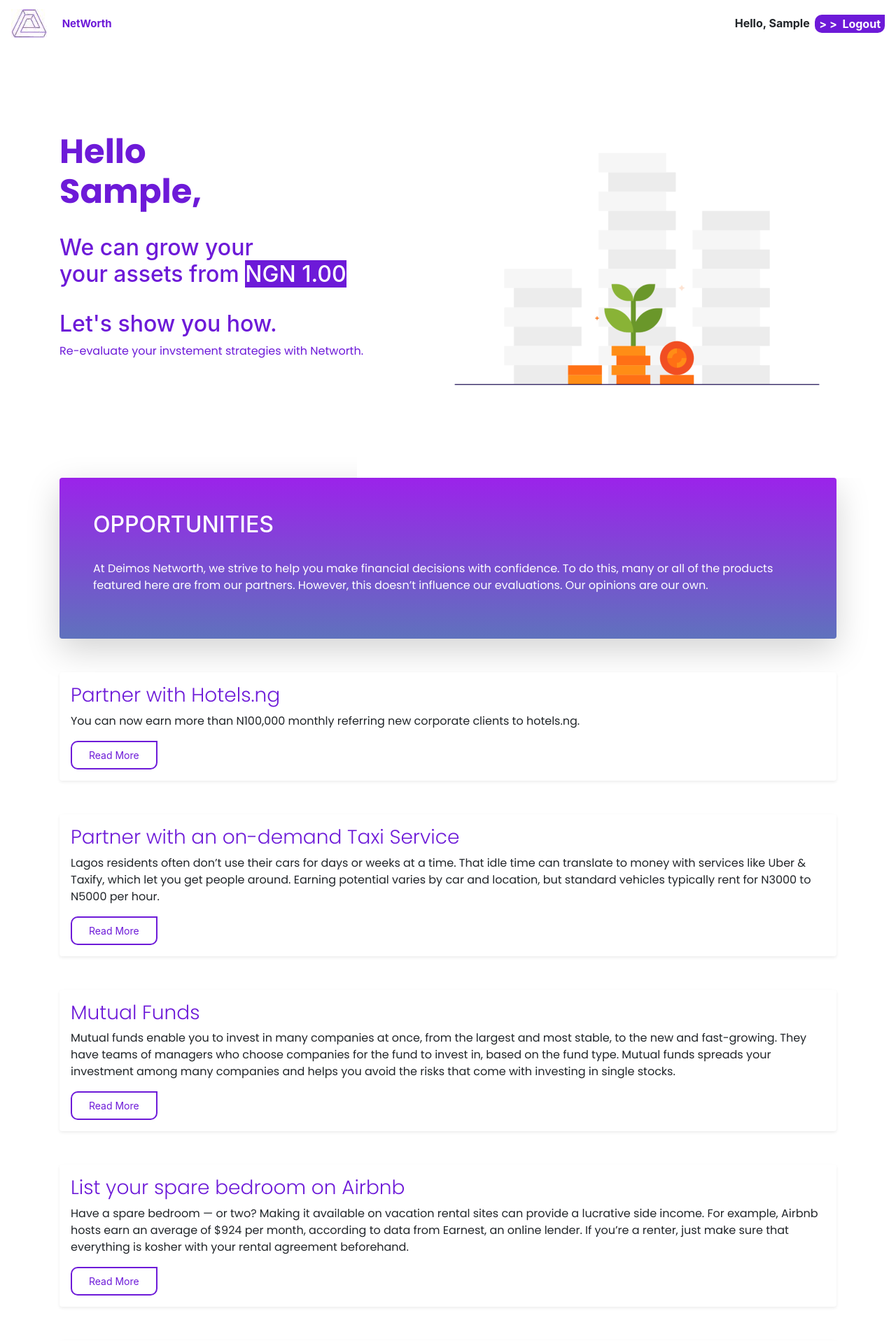
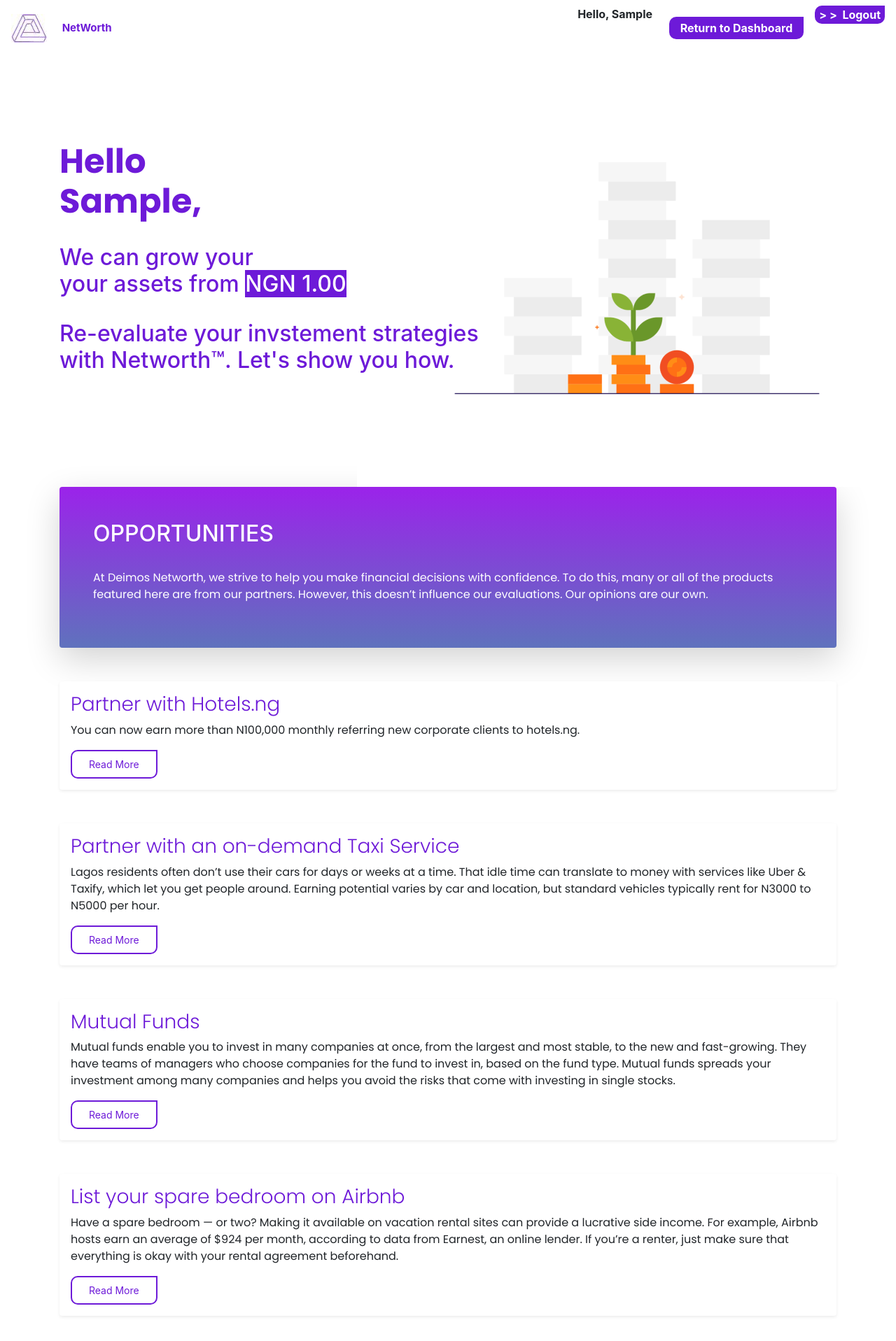
Before and after one commit to hngi/deimos-net-worth-web-app, a PHP site: page /investment.php in a window 1280 px wide. Shown: the top 1917 px of the page at 70% size. Run offline with PHP 8.4, Linux system fonts and the light colour scheme; the visitor is signed in with stand-in values (Sample User, id 1); some libraries are stand-ins or nearby versions.

Commit message:
added return to dashboard button, fixed cta on investment, udated content & other minor fixes

```diff
--- a/certificate.php
+++ b/certificate.php
@@ -101,8 +101,8 @@ $_SESSION['net_worth'] = $netVal; //assign to session
 
                 <p id="footer"><em>Signed</em></p>
                 <div class="">
-                <img src="img/signature.svg" alt="signature" style="width: 5em; margin-top:-15px; margin-bottom: -15px;" >
-                </div> <br>
+                <img src="img/signature.svg" alt="signature" style="width: 5em; margin-top:-15px; margin-bottom: -5px;" >
+                </div>
                 <p>Deimos Elders</p>
 
 
@@ -110,7 +110,7 @@ $_SESSION['net_worth'] = $netVal; //assign to session
                     <button type="submit" style="margin-bottom:40px;" class="btn btn-primary">Back to Dashboard</button>
                 </form>
                 <form action="investment.php">
-                    <button type="submit" style="margin-bottom:40px;" class="btn btn-primary">Get Investment Advice</button>
+                    <button type="submit" style="margin-bottom:40px;" class="btn btn-default btn-grad text-white font-weight-bold"">Get FREE Investment Advice</button>
                 </form>
 
 
--- a/css/investment.css
+++ b/css/investment.css
@@ -80,6 +80,7 @@ p{
 .btn-ft{
     background-image: linear-gradient(-60deg, #ff5858 0%, #f09819 100%);
     border-radius: 10px 0 10px 10px;
+
 }
 
 .btn-ft:hover{
--- a/investment.php
+++ b/investment.php
@@ -76,8 +76,16 @@ if (isset($_POST["send"])) {
 
                     <?php else: ?>
                     <li class="nav-item">
-                    <span class="dashboard-header-span" style="font-weight:bold;">Hello, <?php echo ucfirst($username);?> &nbsp;</span>
+                        <span class="dashboard-header-span" style="font-weight:bold;">Hello, <?php echo ucfirst($username);?> &nbsp;</span>
                     </li>
+
+                    <li class="nav-item">
+                        <form action="dashboard.php">
+                            <button type="submit" class="btn btn-default m-3 pt-1 pl-3 pr-3 pb-1">Return to Dashboard</button>
+                        </form>
+                    </li>
+
+
                     <li class="nav-item">
                     <form action="server.php">
                             <button type="submit" name="logout"> &gt; &gt; &nbsp;Logout</button>
@@ -85,13 +93,8 @@ if (isset($_POST["send"])) {
                     </li>
 
                     <?php endif; ?>
-                    <!-- <form action="dashboard.php">
-                        <li class="nav-item active">
-                            <button type="submit" class="m-3 pt-1 pl-3 pr-3 pb-1">Dashboard</button>
-                        </li>
-                    </form>
 
-                    <form action="server.php" method="GET">
+                    <!-- <form action="server.php" method="GET">
                         <li>
                             <button type="submit" class="m-3 pt-1 pl-3 pr-3 pb-1" id="btn-css"
                                 name="logout">Logout</button>
@@ -127,9 +130,7 @@ if (isset($_POST["send"])) {
 
                 <br>
 
-                <h2> Let's show you how. </h2>
-
-                <p> Re-evaluate your invstement strategies with Networth.</p>
+                <h2> Re-evaluate your invstement strategies with Networth&trade;. Let's show you how. </h2>
 
 
             </div>
@@ -192,7 +193,7 @@ if (isset($_POST["send"])) {
 
             <p> Have a spare bedroom — or two? Making it available on vacation rental sites can provide a lucrative side
                 income. For example, Airbnb hosts earn an average of $924 per month, according to data from Earnest, an
-                online lender. If you’re a renter, just make sure that everything is kosher with your rental agreement
+                online lender. If you’re a renter, just make sure that everything is okay with your rental agreement
                 beforehand.</p>
 
             <button class="btn btn-default btn-sm px-4 py-2"> Read More</button>
@@ -213,13 +214,9 @@ if (isset($_POST["send"])) {
 
         <div class="shadow-sm p-3 mb-5 bg-white rounded">
             <!--------suggesttions-------------------->
-            <h3> Make deliveries for O-ride, Jumia Food</h3>
+            <h3> Join our Lending Club</h3>
 
-            <p> Websites such as Upwork, Fiverr and Freelancer offer opportunities to do a variety of freelance jobs,
-                such as writing, programming, design, marketing, data entry and being a virtual assistant. Fluent in a
-                second language? Check sites such as Gengo or One Hour Translation, or drum up business through a site
-                of your own. No matter what kind of freelancing you do, keep track of the going rate for the kind of
-                work you provide so you know if you’re charging too much or too little.</p>
+            <p> P2P Lending is one of our highly recommended short term investments. Instead of buying shares in a company (and its future profits) you are lending your money to someone else with guaranteed returns as high as 30%. Instead of having to go through every single loan request, (which you can still do), use our online tools that allow you to target a certain rate of return and search only through loans that fit the bill. </p>
 
             <button class="btn btn-default btn-sm px-4 py-2"> Read More</button>
         </div>
@@ -234,7 +231,7 @@ if (isset($_POST["send"])) {
                 <br>
 
                 <h3 class="text-white ">Get Insights from our Investment Advisors.</h3>
-                <p> Deimos Networth Team has been proud to help our clients pursue their financial goals while giving
+                <p> Deimos Networth&trade; Team has been proud to help our clients pursue their financial goals while giving
                     them more time to focus on what really matters in life. Everything we offer — from guidance, to
                     powerful trading tools, to retirement resources — is built around one thing....you.</p>
 
```
Also changed, not shown: css/certificate.css (+12 -3 lines).
